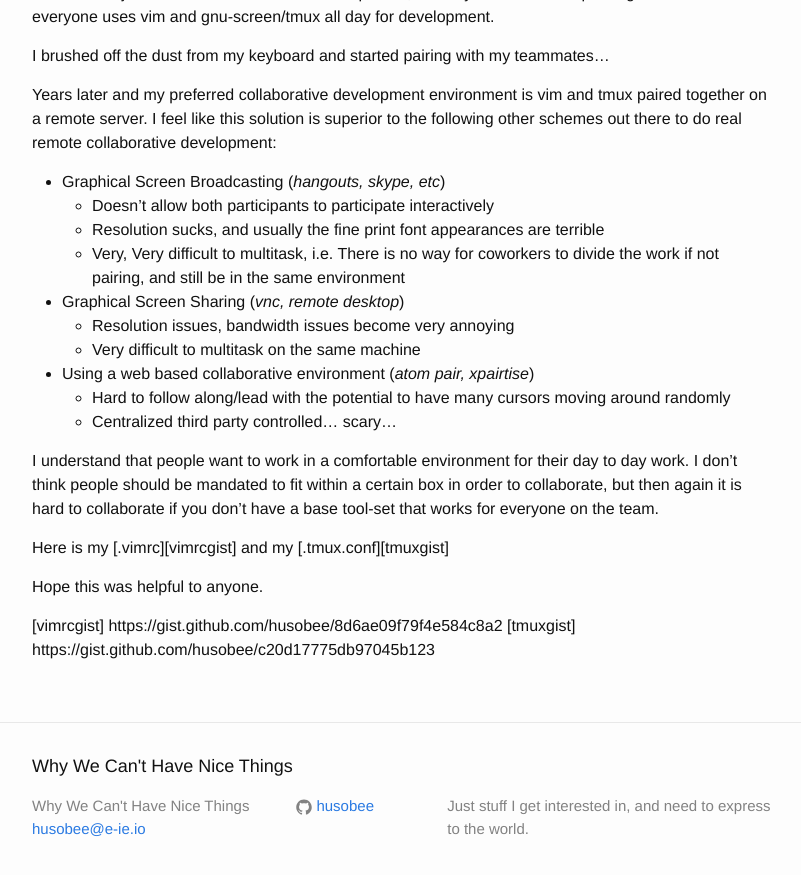
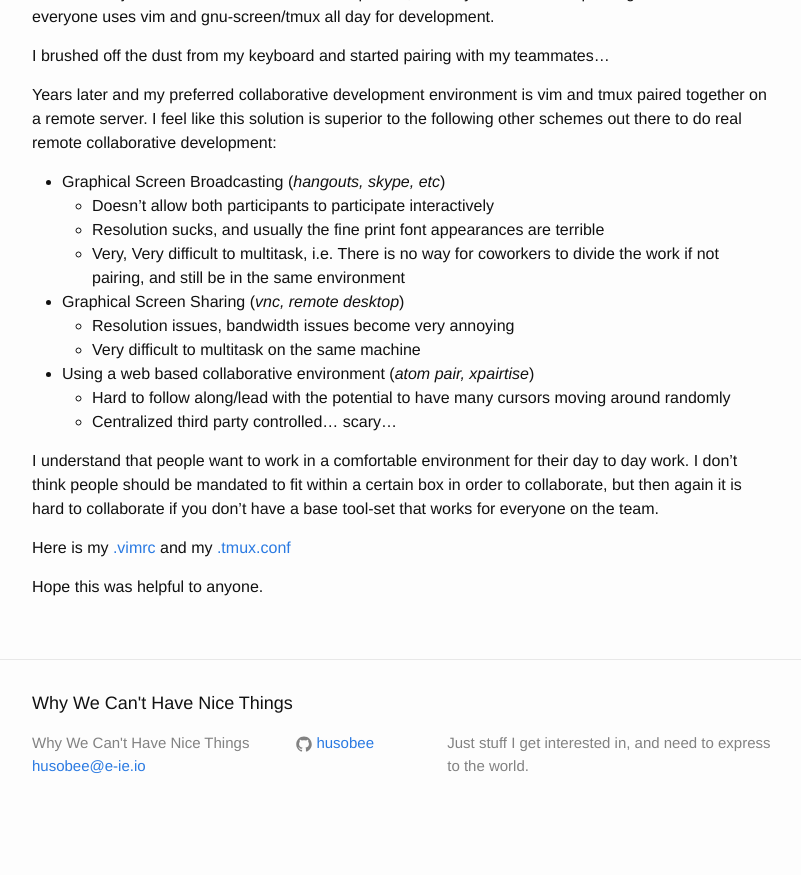
Before and after one commit to husobee/husobee.github.io, a Jekyll site: the page built from _posts/2015-06-10-vim-tmux-ide.markdown, in a window 1280 px wide and 900 px high, scrolled down 663 px. Shown: the top 875 px of the window, without its empty margins (238-1039 px from the left). Built offline with Jekyll 4.4.1, drawn with Linux system fonts in a browser that asks for light colours; after the commit the page ends 1500 px from its top, so only the background shows below that.

Commit message:
fixed some links

```diff
--- a/_posts/2015-06-10-vim-tmux-ide.markdown
+++ b/_posts/2015-06-10-vim-tmux-ide.markdown
@@ -47,5 +47,5 @@
 
 Hope this was helpful to anyone.
 
-[vimrcgist] https://gist.github.com/husobee/8d6ae09f79f4e584c8a2
-[tmuxgist] https://gist.github.com/husobee/c20d17775db97045b123
+[vimrcgist]: https://gist.github.com/husobee/8d6ae09f79f4e584c8a2
+[tmuxgist]: https://gist.github.com/husobee/c20d17775db97045b123
```
